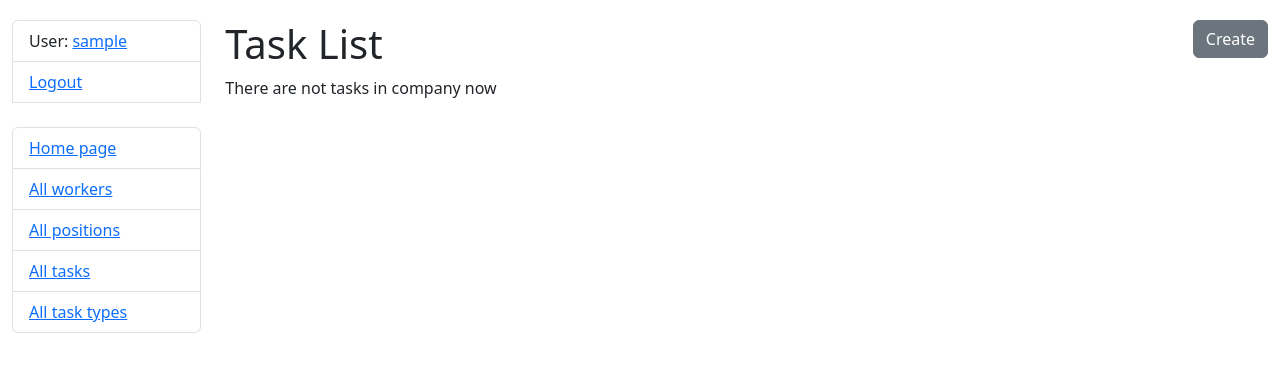
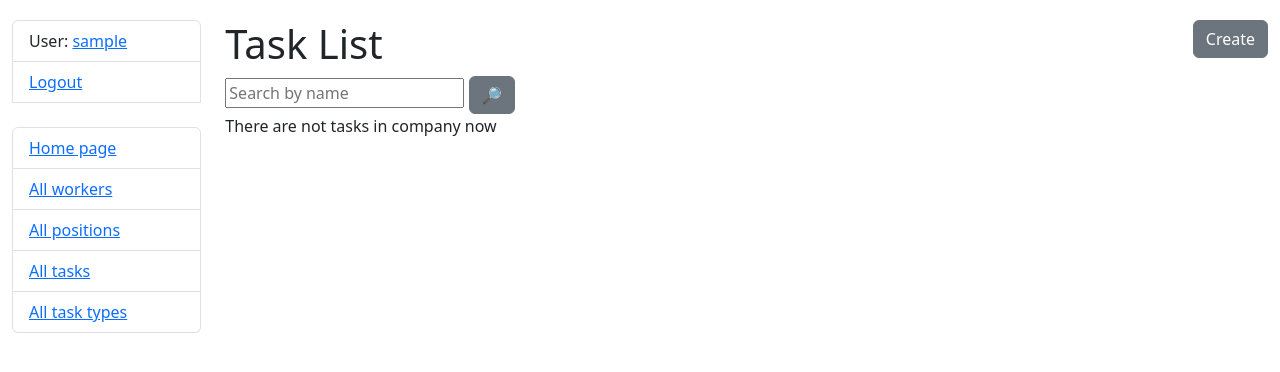
Before and after one commit to Paul-Starodub/IT-Company-Task-Manager, a Django app: page /tasks/ in a window 1280 px wide. Shown: the top 372 px of the page. Run offline with Django 4.2, Linux system fonts and the light colour scheme; the visitor is signed in with stand-in values (Sample User, id 1); data that the repository does not hold is empty.

Commit message:
Updated views.py, task_list.html-added NameSearchForm

```diff
--- a/company/views.py
+++ b/company/views.py
@@ -173,6 +173,26 @@ class TaskListView(LoginRequiredMixin, generic.ListView):
     model = Task
     paginate_by = 10
 
+    def get_context_data(self, *, object_list=None, **kwargs):
+        context = super().get_context_data(**kwargs)
+        name = self.request.GET.get("name", "")
+        context["search_form"] = NameSearchForm(
+            initial={
+                "model": name
+            }
+        )
+
+        return context
+
+    def get_queryset(self):
+        form = NameSearchForm(self.request.GET)
+        queryset = Task.objects.all()
+
+        if form.is_valid():
+            return queryset.filter(name__icontains=form.cleaned_data["name"])
+
+        return queryset
+
 
 class TaskDetailView(LoginRequiredMixin, generic.DetailView):
     """Class for viewing the detail information about task on the site """
--- a/templates/company/task_list.html
+++ b/templates/company/task_list.html
@@ -5,6 +5,10 @@
     Task List
     <a style="float: right" class="btn btn-secondary" href="{% url 'company:task-create' %}">Create</a>
   </h1>
+  <form action="" method="get" class="form-inline">
+    {{ search_form.name }}
+    <input class="btn btn-secondary" type="submit" value="🔎">
+  </form>
   {% if task_list %}
     <table class="table">
       <tr>
```
